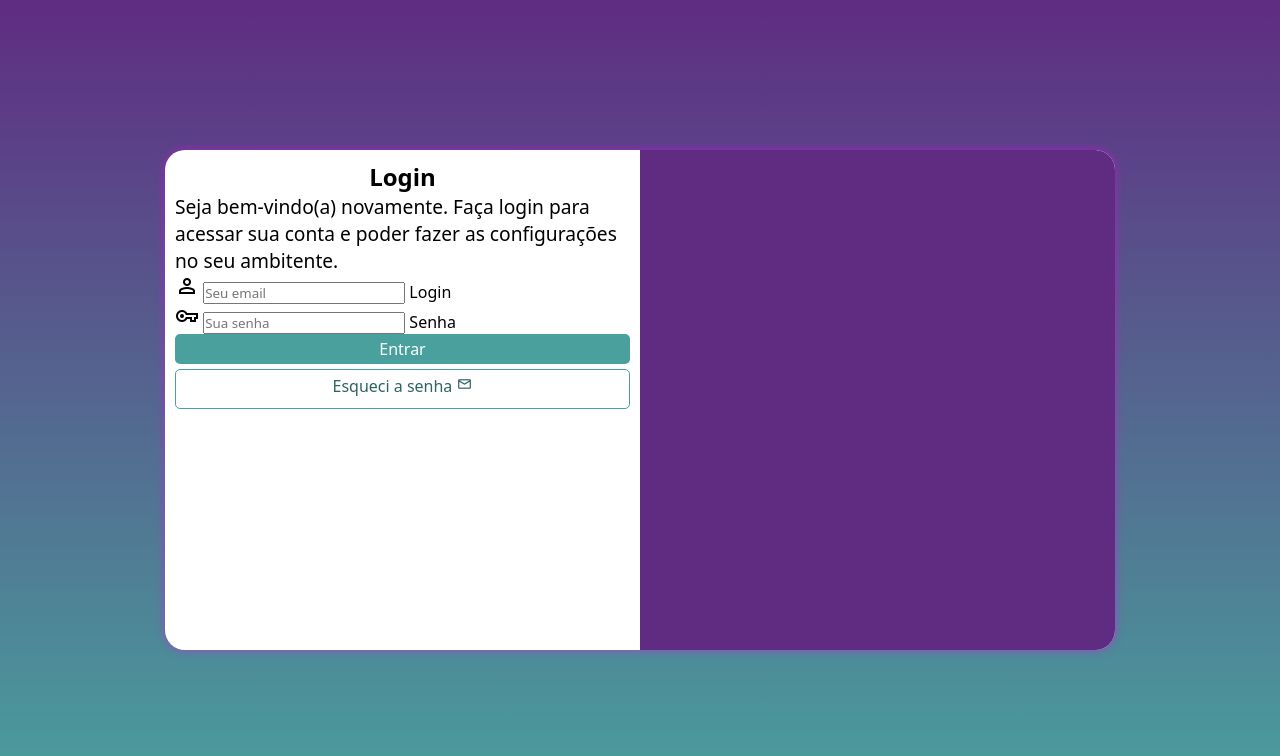
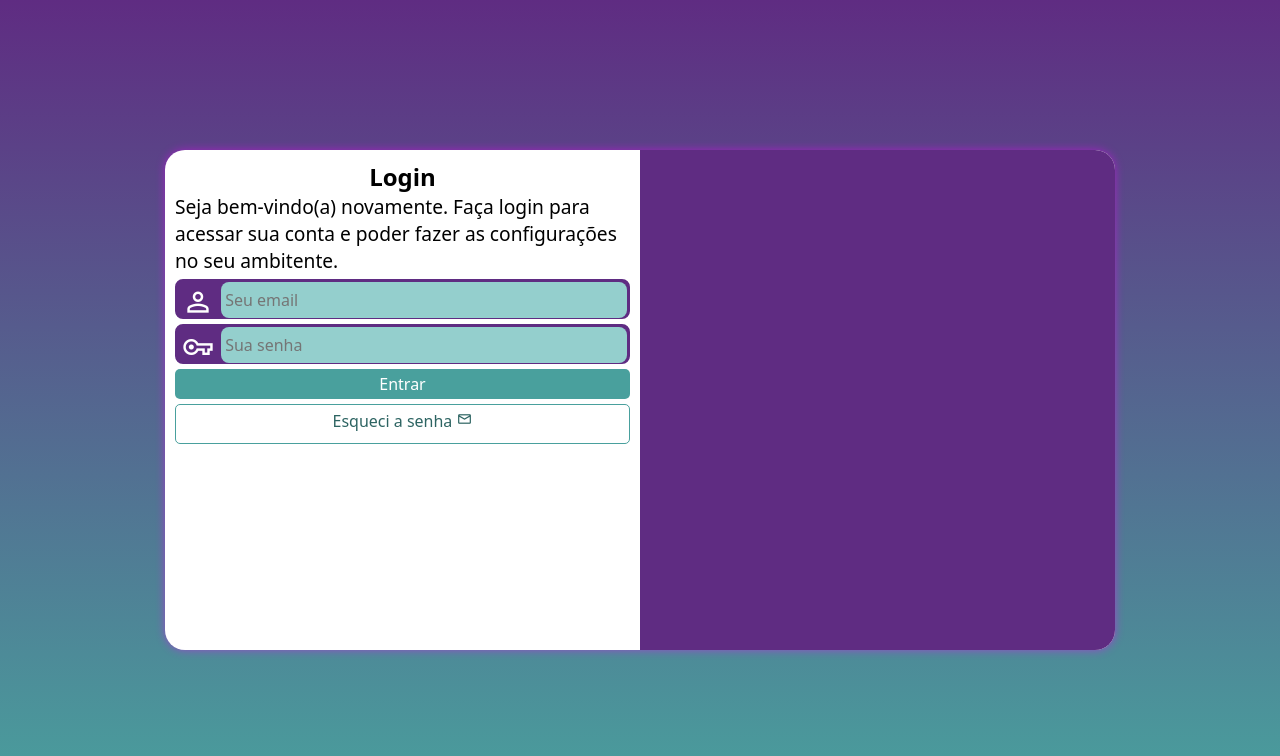
Before and after one commit to CaioMBM/Login-Responsivo, a plain HTML site: page index.html in a window 1280 px wide. Drawn offline with nearby package versions, Linux system fonts and the light colour scheme.

Commit message:
Fix: Estilizando os inputs

```diff
--- a/estilos/style.css
+++ b/estilos/style.css
@@ -58,6 +58,40 @@ div#formulario > p{
     font-size: 0.8em;
 }
 
+form > div.campo{
+    height: 40px;
+    border: 2px solid #5f2c82;
+    border-radius: 8px;
+    margin: 5px 0;
+    background-color: #5f2c82;
+}
+
+div.campo > label{
+    display: none;
+}
+
+div.campo > .simbolos{
+    width: 40px;
+    font-size: 2em;
+    padding: 5px;
+    color: white;
+}
+
+div.campo > .inputs{
+    height: 100%;
+    width: calc(100% - 45px);
+    padding: 4px;
+    font-size: 1em;
+    border: 0;
+    border-radius: 8px;
+    transform: translateY(-12px);
+    background-color: #94cfcd;
+}
+
+div.campo > .inputs:focus{
+    background-color: white;
+}
+
 form > input[type=submit]{
     display: block;
     font-size: 1em;
--- a/index.html
+++ b/index.html
@@ -20,14 +20,14 @@
 
                 <form action="login.php" method="post" autocomplete="on">
                     <div class="campo">
-                        <span class="material-symbols-outlined">person</span>
-                        <input type="email" name="login" id="ilogin" autocomplete="email" required maxlength="30" placeholder="Seu email">
+                        <span class="material-symbols-outlined simbolos">person</span>
+                        <input type="email" name="login" id="ilogin" class="inputs" autocomplete="email" required maxlength="30" placeholder="Seu email">
                         <label for="ilogin">Login</label>
                     </div>
 
                     <div class="campo">
-                        <span class="material-symbols-outlined">vpn_key</span>
-                        <input type="password" name="enha" id="ienha" autocomplete="current-password" required minlength="5" maxlength="30" placeholder="Sua senha">
+                        <span class="material-symbols-outlined simbolos">vpn_key</span>
+                        <input type="password" name="enha" id="ienha" class="inputs" autocomplete="current-password" required minlength="5" maxlength="30" placeholder="Sua senha">
                         <label for="ilogin">Senha</label>
                     </div>
 
```
